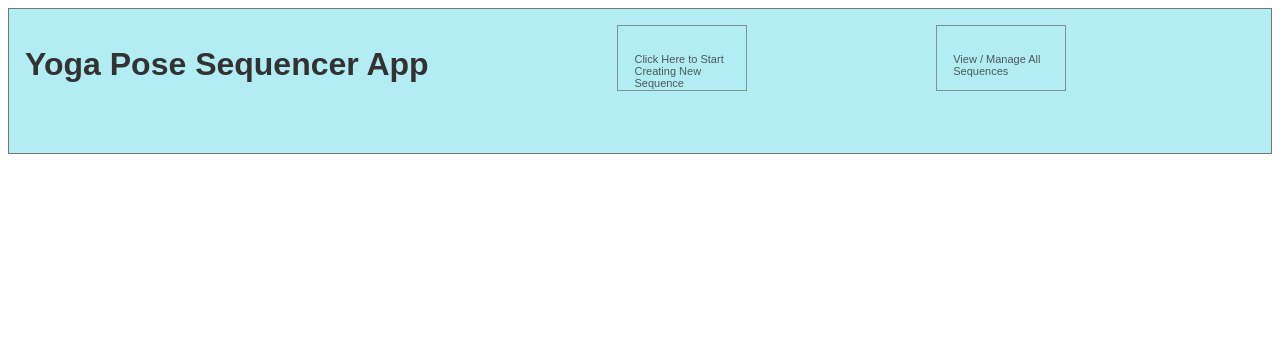
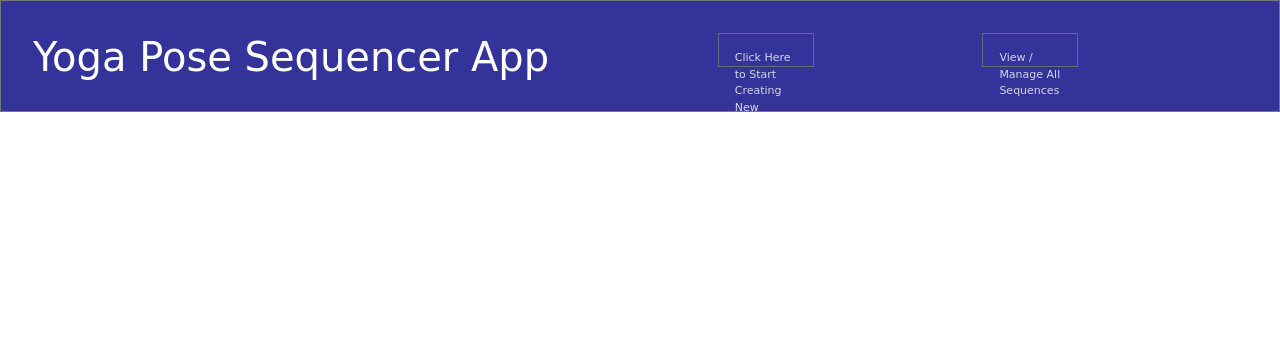
Before and after one commit to 95north/yoga_pose_sequencer_app_frontend, a PHP site: page / in a window 1280 px wide. Shown: the top 343 px of the page. Run offline with PHP 8.4, Linux system fonts and the light colour scheme.

Commit message:
best version of flip cards so far

```diff
--- a/cards.css
+++ b/cards.css
@@ -3,7 +3,7 @@ body {
   font-family: monospace;
 }
 
- #toy-collection {
+ .poses-div {
   margin: 2rem;
 }
 
@@ -11,6 +11,10 @@ body {
   background-color: #000080;
   color: white;
   font-family: monospace;
+  width: 100%;
+  height: 30%;
+  font-size: 20px;
+  text-align: center;
 }
 
 
@@ -44,8 +48,12 @@ body {
   background-color: transparent;
   width: 300px;
   height: 200px;
-  border: 1px solid #f1f1f1;
+  /* border: 1px solid #f1f1f1; */
   perspective: 1000px; /* Remove this if you don't want the 3D effect */
+
+    /* display: grid;
+    grid-column-gap: 50px; */
+
 }
 
 /* This container is needed to position the front and back side */
@@ -54,14 +62,15 @@ body {
   width: 100%;
   height: 250%;
   text-align: center;
-  transition: transform 0.8s;
-  transform-style: preserve-3d;
+  display: inline-grid;
 }
 
 /* Do an horizontal flip when you move the mouse over the flip box container */
-.poses-div:hover .flip-card-inner {
+.flip-card-inner:hover  {
   transform: rotateY(180deg);
-  transform-origin: 100% 50% 0;
+  transform-origin: 50% 100% 0;
+  transition: transform 0.8s;
+  transform-style: preserve-3d;
 }
 
 /* Position the front and back side */
@@ -85,6 +94,8 @@ body {
   box-shadow: 3px 4px #87CEFA;
   background-color: #F0F8FF;
   color: #000080;
+
+
 }
 
 /* Style the back side */
--- a/index.css
+++ b/index.css
@@ -4,15 +4,15 @@
     display: flex;
     /* justify-content: center; */
     justify-content: space-between;
-
+    color: #FFFFFF;
     border: 1px solid #555;
-    background: hsl(187, 76%, 79%);
-    font-family: Arial;
+    background-color: #000080;
+    font-family: "Comic Sans MS";
     opacity: .8;
     height: 7rem;
-    padding: 1rem;
+    padding: 2rem;
+    font-size: 25px
 }
-
 
 
 /* #nav-header img {
--- a/index.html
+++ b/index.html
@@ -1,8 +1,8 @@
 <html>
     <head>
         <link rel="stylesheet" type="text/css" href="index.css">
-        <!-- <link rel="stylesheet" type="text/css" href="cards.css"> -->
-
+        <link rel="stylesheet" type="text/css" href="cards.css">
+        <link rel="stylesheet" href="https://stackpath.bootstrapcdn.com/bootstrap/4.3.1/css/bootstrap.min.css" integrity="sha384-ggOyR0iXCbMQv3Xipma34MD+dH/1fQ784/j6cY/iJTQUOhcWr7x9JvoRxT2MZw1T" crossorigin="anonymous">
     </head>
 
 
@@ -32,14 +32,17 @@
 
 
 
-      <div class="poses-div">
-      <div class= "flip-card">
+      <div class="poses-div ">
+      <div class= "flip-card row">
 
       </div>
       </div>
 
+
     </body>
 
     <script src="index.js" defer></script>
-
+    <script src="https://code.jquery.com/jquery-3.3.1.slim.min.js" integrity="sha384-q8i/X+965DzO0rT7abK41JStQIAqVgRVzpbzo5smXKp4YfRvH+8abtTE1Pi6jizo" crossorigin="anonymous"></script>
+    <script src="https://cdnjs.cloudflare.com/ajax/libs/popper.js/1.14.7/umd/popper.min.js" integrity="sha384-UO2eT0CpHqdSJQ6hJty5KVphtPhzWj9WO1clHTMGa3JDZwrnQq4sF86dIHNDz0W1" crossorigin="anonymous"></script>
+    <script src="https://stackpath.bootstrapcdn.com/bootstrap/4.3.1/js/bootstrap.min.js" integrity="sha384-JjSmVgyd0p3pXB1rRibZUAYoIIy6OrQ6VrjIEaFf/nJGzIxFDsf4x0xIM+B07jRM" crossorigin="anonymous"></script>
 </html>
--- a/index.js
+++ b/index.js
@@ -5,7 +5,7 @@ const viewSeqsBtn = document.getElementById("view-sequences");
 const currentSeqContainer = document.getElementById("current-sequence");
 
 const sequencesUL = document.createElement("UL");
-const poseCardContainer = document.getElementById("poses-div");
+// const poseCardContainer = document.getElementById("poses-div");
 
 
 
@@ -209,6 +209,7 @@ function createPoseCard(){
         // const flipCardInner = document.querySelector(".flip-card-inner")
         const flipCardInner = document.createElement("div")
         flipCardInner.classList.add("flip-card-inner")
+        // flipCardInner.classList.add('col-sm')
         const poseCards = document.createElement("div")
         poseCards.classList.add("flip-card-front")
         let poseHeaderName = document.createElement("h2")
@@ -227,10 +228,6 @@ function createPoseCard(){
         let poseProp = document.createElement("h3")
         poseProp.innerText = "Props: "+ pose.prop
         poseCards.appendChild(poseProp)
-        let addPoseButton = document.createElement("button")
-        addPoseButton.classList.add("button")
-        addPoseButton.innerText = "Add Pose"
-        poseCards.appendChild(addPoseButton)
         flipCardInner.appendChild(poseCards)
         // poseCardContainer.appendChild(flipCardInner)
         // posesDiv.appendChild(poseCardContainer)
@@ -242,6 +239,8 @@ function createPoseCard(){
     })
 } //edn of createPoseCard
 
+createPoseCard() //calling the create poseCard function
+
 
 function backPoseCardSequenceInfo(flipCardInner){
   fetch("http://localhost:3000/sequences")
@@ -252,19 +251,43 @@ function backPoseCardSequenceInfo(flipCardInner){
     json.forEach(function(sequence){
       const poseCardBack = document.createElement("div")
       poseCardBack.classList.add("flip-card-back")
-      const sequenceName = document.createElement("h2")
+      const sequenceName = document.createElement("h1")
       sequenceName.innerText = sequence.sequence_name
       poseCardBack.appendChild(sequenceName)
+      const sequenceMemo = document.createElement("h2")
+      sequenceMemo.innerText = "Memo: " + sequence.memo
+      poseCardBack.appendChild(sequenceMemo)
+      let addPoseButton = document.createElement("button")
+      addPoseButton.classList.add("button")
+      addPoseButton.innerText = "Add Pose"
+      addPoseButton.addEventListener("click", addPoseToSequence() )
+      //create a new sequence pose (id)
+      //get sequence
+      poseCardBack.appendChild(addPoseButton)
       flipCardInner.appendChild(poseCardBack)
       poseCardContainer.appendChild(flipCardInner)
       posesDiv.appendChild(poseCardContainer)
+
     })
   })
 
 } //end of backPoseCardSequenceInfo
 
 
+function addPoseToSequence(){
+  //work w/ SequencePose
+  // fetch("http://localhost:3000/sequence_poses", {
+  //   method: "POST",
+  //   headers: {  'Content-Type': 'application/json',
+  //               'Accept' : 'application/json'
+  //   },
+  //   body: JSON.stringify(
+  //
+  //   )
+
+  })
 
 
 
-createPoseCard()
+
+} //end of addPoseToSequence
```
